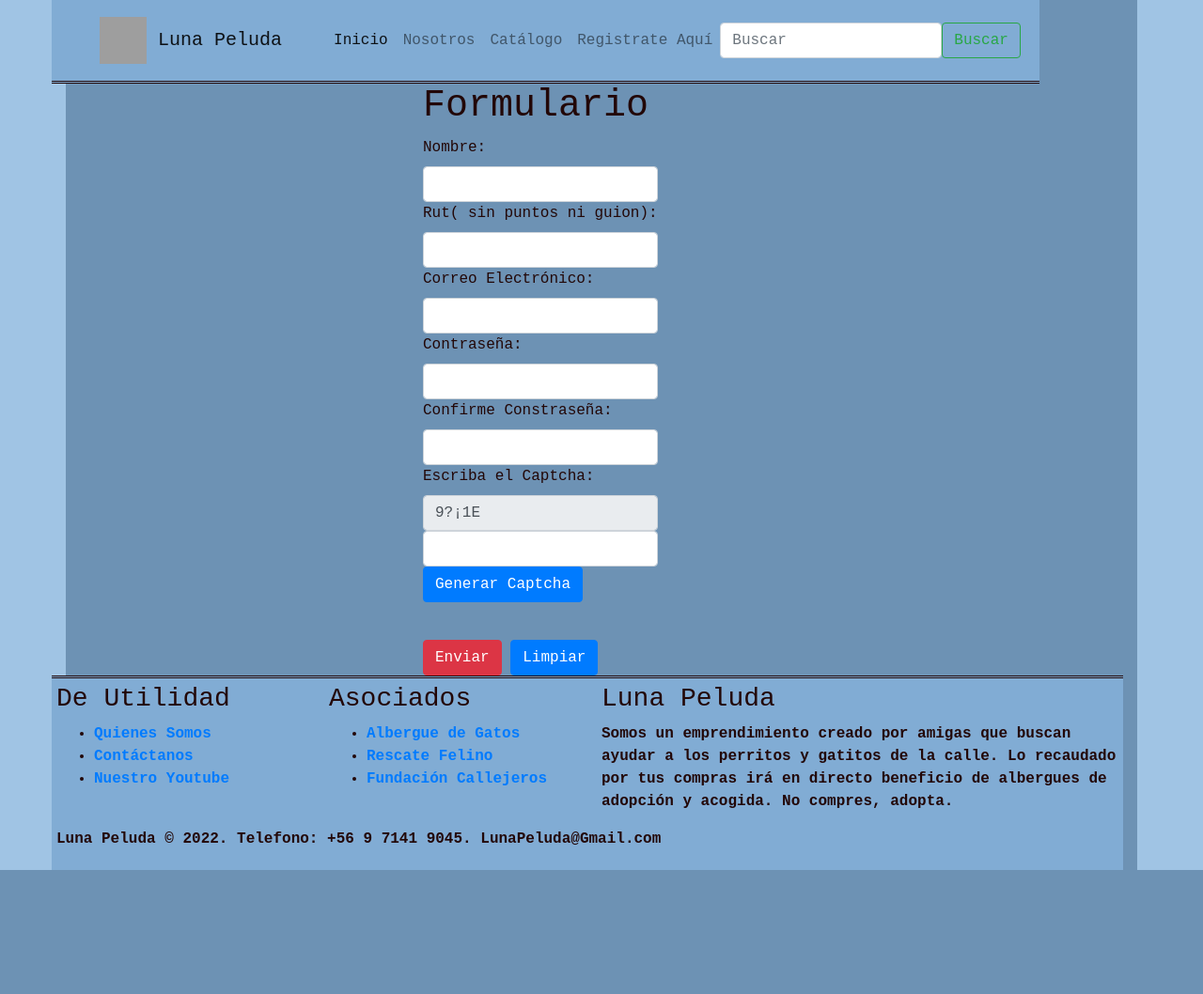
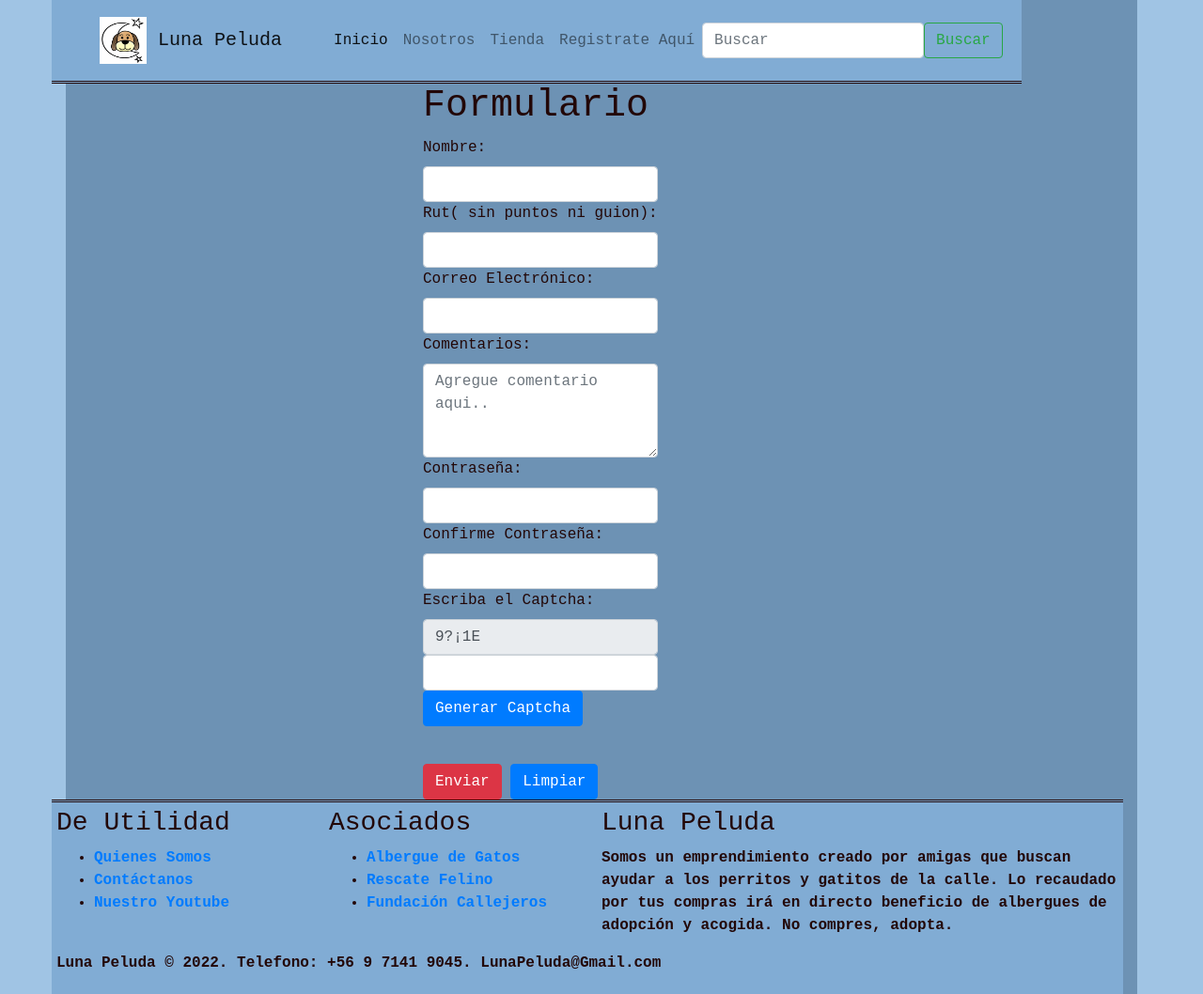
Before and after one commit to FranCastilloA/Prueba_Web_3, a Django app: page /Formulario.html in a window 1280 px wide. Shown: the whole page at 94% size. Before the commit the page ends 926 px from the top, so only its background shows below. Run offline with Django 4.2, Linux system fonts and the light colour scheme; grey boxes are pictures that could not be loaded.

Commit message:
Formulario actualizado v1
Comentarios en Formulario,
Estabilidad pagina v1

```diff
--- a/LunaP3/core/templates/core/Formulario.html
+++ b/LunaP3/core/templates/core/Formulario.html
@@ -12,6 +12,14 @@
     <link rel="stylesheet" href="index.css" ></link>
 
     <link rel="icon" href="IMAGENES/logoIcono.ico">
+
+    <!-- Cargamos static-->
+    {% load static %}
+
+    <!-- CSS Custom-->
+    <link rel="stylesheet" href="{% static 'core/css/index.css' %}" ></link>
+
+    <link rel="icon" href="{% static 'core/img/logoIcono.ico' %}">
 
 
     <title>Luna Peluda</title>
@@ -157,7 +165,7 @@
                         <nav class="navbar navbar-light ">
                             <div class="container">
                               <a class="navbar-brand" href="index.html">
-                                <img src="Imagenes/logo.png" alt="" width="50" height="50">
+                                <img src="{% static 'core/img/logo.png' %}" alt="" width="50" height="50">
                                 Luna Peluda
                               </a>
                             </div>
@@ -174,7 +182,7 @@
                             <a class="nav-link" href="Nosotros.html">Nosotros</a>
                           </li>
                           <li class="nav-item">
-                            <a class="nav-link" href="Catalogo.html">Catálogo</a>
+                            <a class="nav-link" href="Catalogo.html">Tienda</a>
                           </li>
                           <!-- <li class="nav-item dropdown">
                             <a class="nav-link dropdown-toggle" href="#" id="navbarDropdown" role="button" data-bs-toggle="dropdown" aria-expanded="false">
@@ -221,11 +229,15 @@
                                 <input type="email" class="form-control" id="email" name="email">
                             </div>
                             <div>
+                                <label for="comentarios">Comentarios: </label>
+                                <textarea class="form-control" placeholder="Agregue comentario aqui.." id="comentarios" style="height: 100px"></textarea>
+                            </div>
+                            <div>
                                 <label for="password">Contraseña: </label>
                                 <input type="password" class="form-control" id="password1" name="password1">
                             </div>
                             <div>
-                                <label for="password"> Confirme Constraseña: </label>
+                                <label for="password"> Confirme Contraseña: </label>
                                 <input type="password" class="form-control" id="password2" name="password2">
                             </div>
                             <div class="form-group">
--- a/LunaP3/core/templates/core/index.html
+++ b/LunaP3/core/templates/core/index.html
@@ -102,21 +102,21 @@
                     </div>
                     <div class="carousel-inner">
                       <div class="carousel-item active">
-                        <a href="{% url 'producto3' %}" ><img src="{% static 'core/img/bandana oferta wide.jpg' %}" class="d-block w-100" alt="!OFERTA¡ BANDANA CHILL OUT"></a>
+                        <a href="{% url 'tienda' %}" ><img src="{% static 'core/img/bandana oferta wide.jpg' %}" class="d-block w-100" alt="!OFERTA¡ BANDANA CHILL OUT"></a>
                         <div class="carousel-caption d-none d-md-block bg-warning p-2 text-dark bg-opacity-75">
                           <h5>!OFERTA¡ BANDANA CHILL OUT</h5>
                           <p>Bandana Celeste para mantener a tu mascota fresca los dias calurosos.</p>
                         </div>
                       </div>
                       <div class="carousel-item">
-                        <a href="{% url 'producto5' %}" ><img src="{% static 'core/img/correa oferta wide.jpg' %}" class="d-block w-100" alt="!OFERTA¡ CORREA RUFFWEAR"></a>
+                        <a href="{% url 'tienda' %}" ><img src="{% static 'core/img/correa oferta wide.jpg' %}" class="d-block w-100" alt="!OFERTA¡ CORREA RUFFWEAR"></a>
                         <div class="carousel-caption d-none d-md-block bg-warning p-2 text-dark bg-opacity-75">
                           <h5>!OFERTA¡ CORREA RUFFWEAR</h5>
                           <p>Correa marca RuffWear multicolor, con agarre acolchado.</p>
                         </div>
                       </div>
                       <div class="carousel-item">
-                        <a href="{% url 'producto6' %}" ><img src="{% static 'core/img/identificador oferta wide.jpg' %}" class="d-block w-100" alt="!OFERTA¡ PLACA DE IDENTIFICACION PERSONALIZABLE"></a>
+                        <a href="{% url 'tienda' %}" ><img src="{% static 'core/img/identificador oferta wide.jpg' %}" class="d-block w-100" alt="!OFERTA¡ PLACA DE IDENTIFICACION PERSONALIZABLE"></a>
                         <div class="carousel-caption d-none d-md-block bg-warning p-2 text-dark bg-opacity-75">
                           <h5>!OFERTA¡ PLACA DE IDENTIFICACION PERSONALIZABLE</h5>
                           <p>Placa de identificación marca Fancy Pets, adquierela y cuida tu mascota.</p>
--- a/LunaP3/core/urls.py
+++ b/LunaP3/core/urls.py
@@ -1,5 +1,5 @@
 from django.urls import path
-from .views import index, nosotros, catalogo, formulario, registros, registros_new_producto, registros_mod_producto
+from .views import index, nosotros, catalogo, formulario, registros, tienda, registros_new_producto, registros_mod_producto
 
 urlpatterns = [
     path('',index,name='index'),
@@ -7,6 +7,7 @@
     path('index.html',index,name='index'),
     path('Nosotros.html',nosotros,name='nosotros'),
     path('Catalogo.html',catalogo,name='catalogo'),
+    path('Tienda.html',tienda,name='tienda'),
     path('Formulario.html',formulario,name='formulario'),
     path('registros,html',registros,name='registros'),
     path('registros_new_producto.html',registros_new_producto,name='registros_new_producto'),
--- a/LunaP3/core/views.py
+++ b/LunaP3/core/views.py
@@ -21,6 +21,10 @@
 def catalogo(request):
 
     return render(request, 'core/Catalogo.html')
+
+def tienda(request):
+
+    return render(request, 'core/Tienda.html')
 
 
 def formulario(request):
```
Also changed, not shown: LunaP3/core/templates/core/Nosotros.html (+12 -4 lines).
